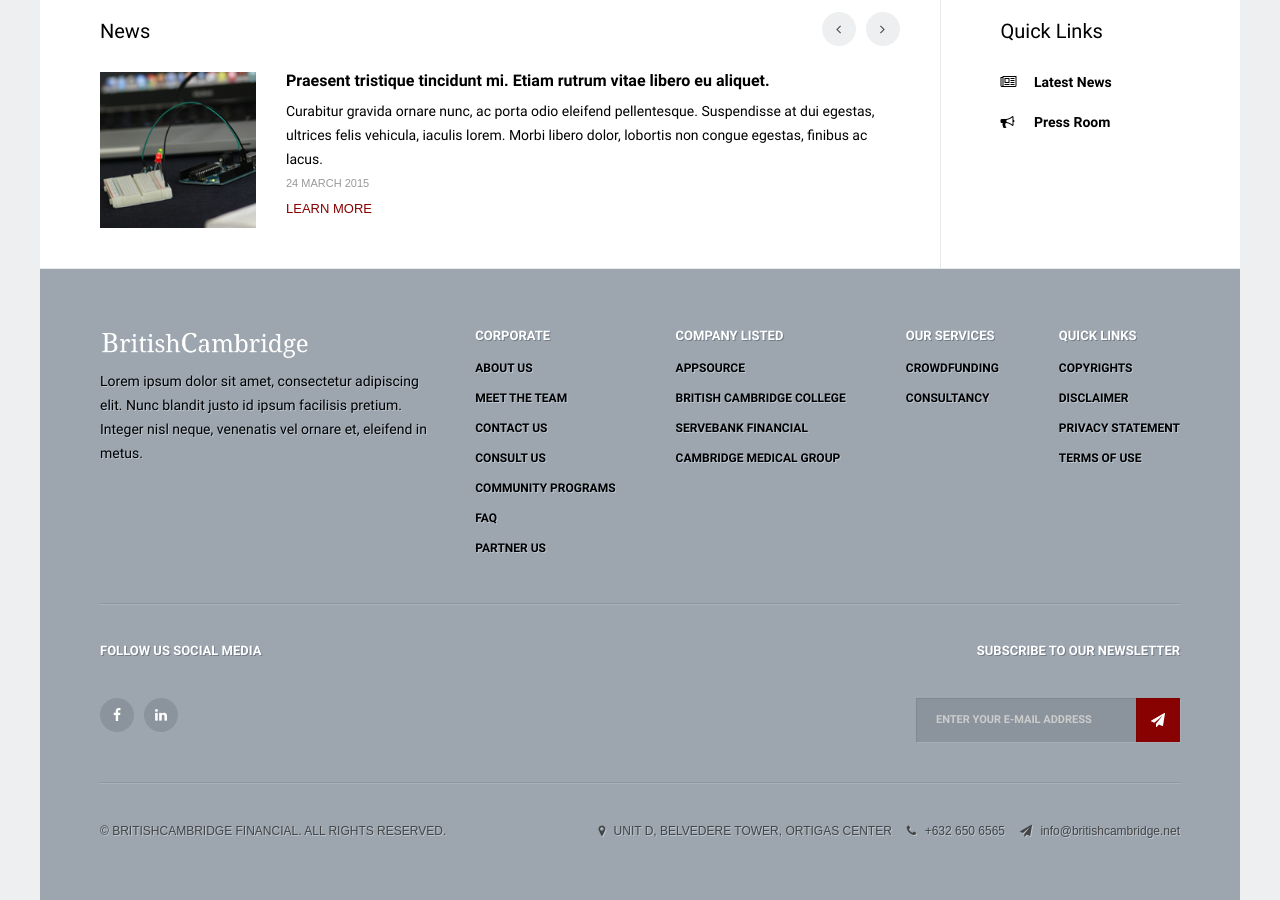
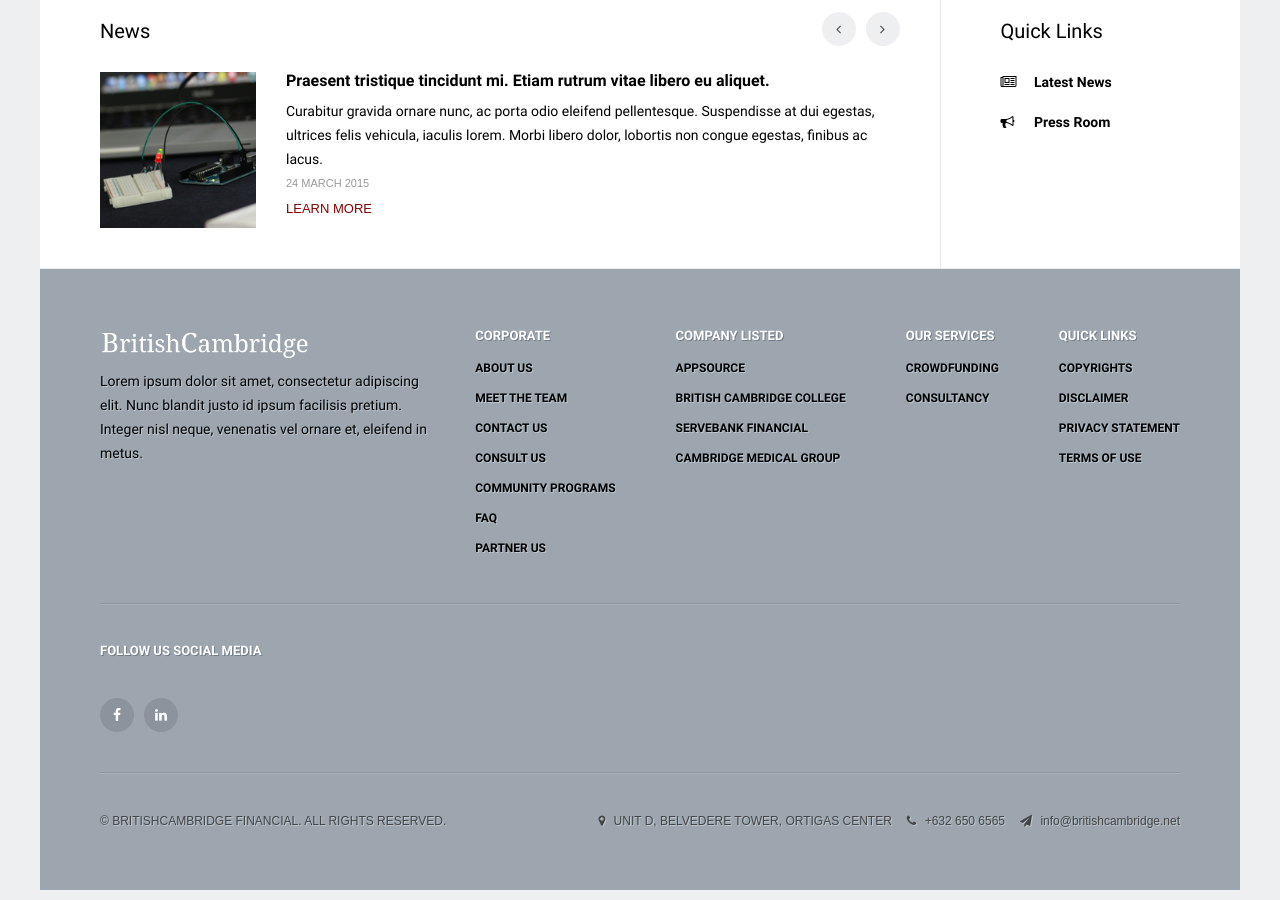
Before and after one commit to appsource-clients/britishcambridge.github.io, a Jekyll site: the page built from index.html, in a window 1280 px wide and 900 px high, scrolled down 2047 px. Built offline with Jekyll 4.4.1, drawn with Linux system fonts in a browser that asks for light colours; some web fonts are replaced; Markdown is read by kramdown in place of the engine named in the settings.

Commit message:
removed newsletter

```diff
--- a/_includes/footer.html
+++ b/_includes/footer.html
@@ -75,16 +75,6 @@
 			<li class="linkedin"><a href="#!"><i class="fa fa-linkedin"></i></a></li>
 		</ul>
 	</div>
-	<div class="fm-newsletter">
-		<h4>SUBSCRIBE TO OUR NEWSLETTER</h4>
-		<div class="newsletter-form clearfix">
-			<form>
-				<input type="text" placeholder="ENTER YOUR E-MAIL ADDRESS" required="">
-				<button type="submit"><i class="fa fa-paper-plane"></i>
-				</button>
-			</form>
-		</div>
-	</div>
 </div>
 <!-- Footer Middle End -->
 
```
